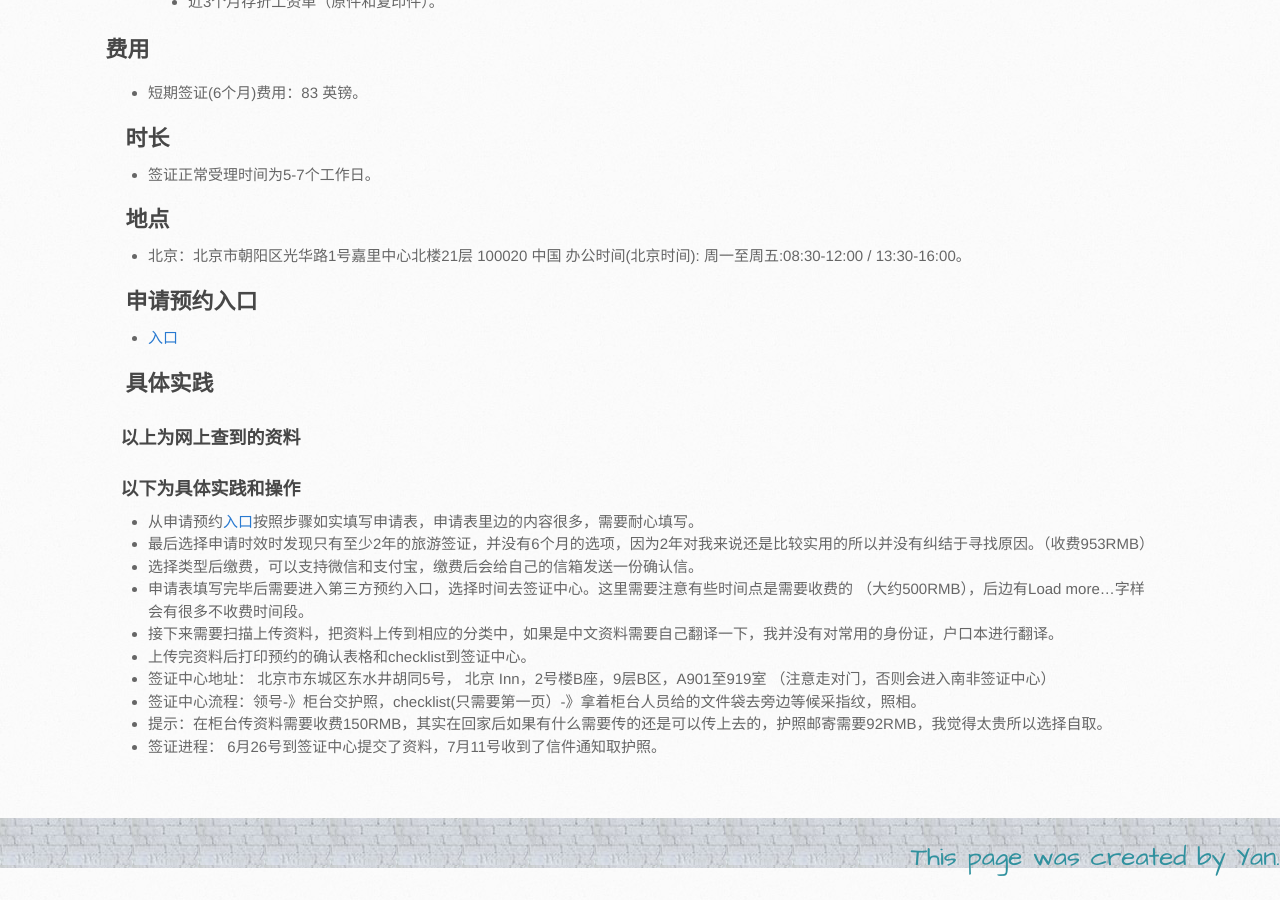
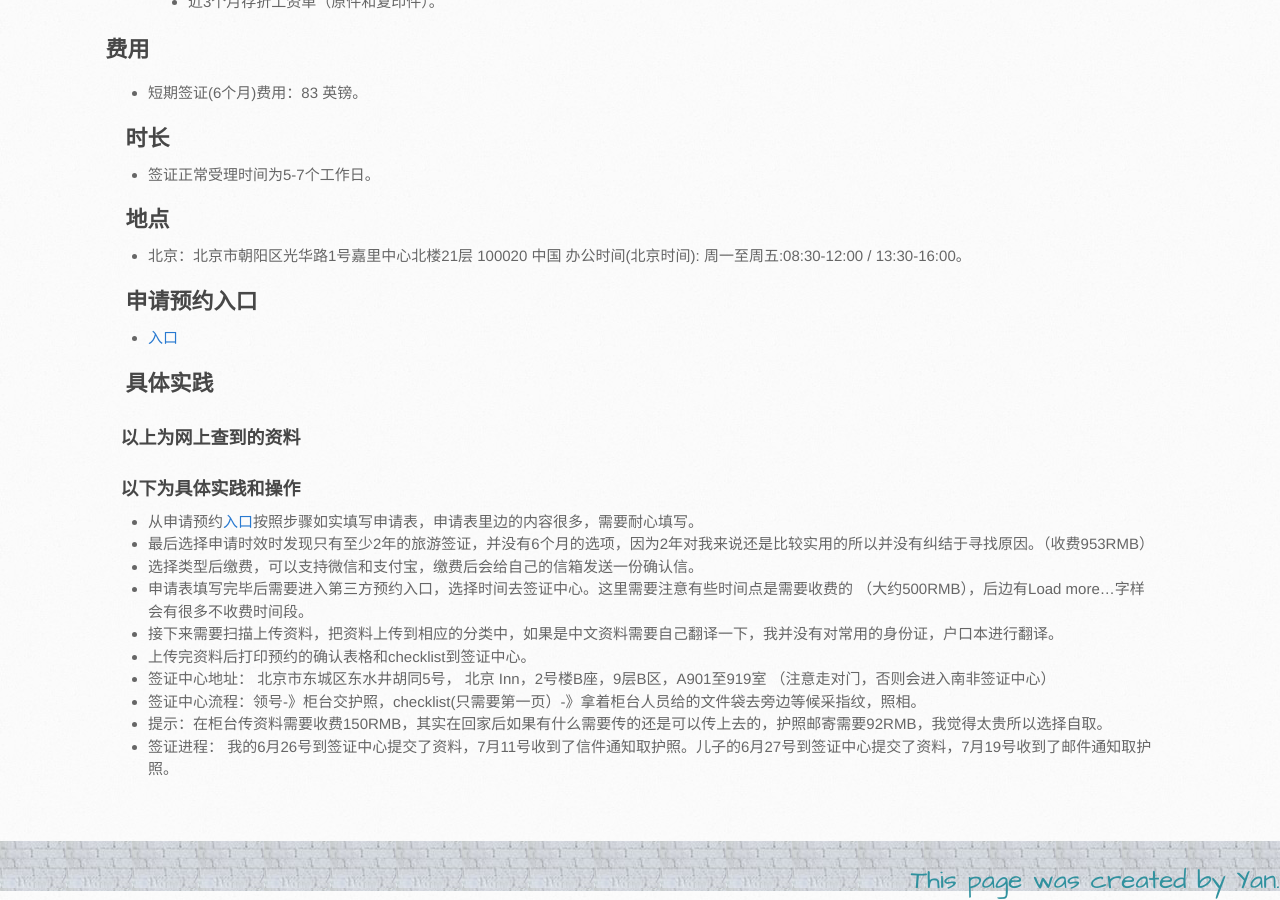
Before and after one commit to itcraftme/itcraftme, a Jekyll site: the page built from docs/me/UKVisa.md, in a window 1280 px wide and 900 px high, scrolled down 1181 px. Built offline with Jekyll 4.4.1, drawn with Linux system fonts in a browser that asks for light colours; our own code applies the rules of GitHub Pages for plain Markdown files; before the commit the page ends 2058 px from its top, so only the background shows below that.

Commit message:
Update UKVisa.md
update progress for visa application

```diff
--- a/docs/me/UKVisa.md
+++ b/docs/me/UKVisa.md
@@ -54,4 +54,4 @@
 - 签证中心地址： 北京市东城区东水井胡同5号， 北京 Inn，2号楼B座，9层B区，A901至919室 （注意走对门，否则会进入南非签证中心）
 - 签证中心流程：领号-》柜台交护照，checklist(只需要第一页）-》拿着柜台人员给的文件袋去旁边等候采指纹，照相。
 - 提示：在柜台传资料需要收费150RMB，其实在回家后如果有什么需要传的还是可以传上去的，护照邮寄需要92RMB，我觉得太贵所以选择自取。
-- 签证进程： 6月26号到签证中心提交了资料，7月11号收到了信件通知取护照。
+- 签证进程： 我的6月26号到签证中心提交了资料，7月11号收到了信件通知取护照。儿子的6月27号到签证中心提交了资料，7月19号收到了邮件通知取护照。
```
